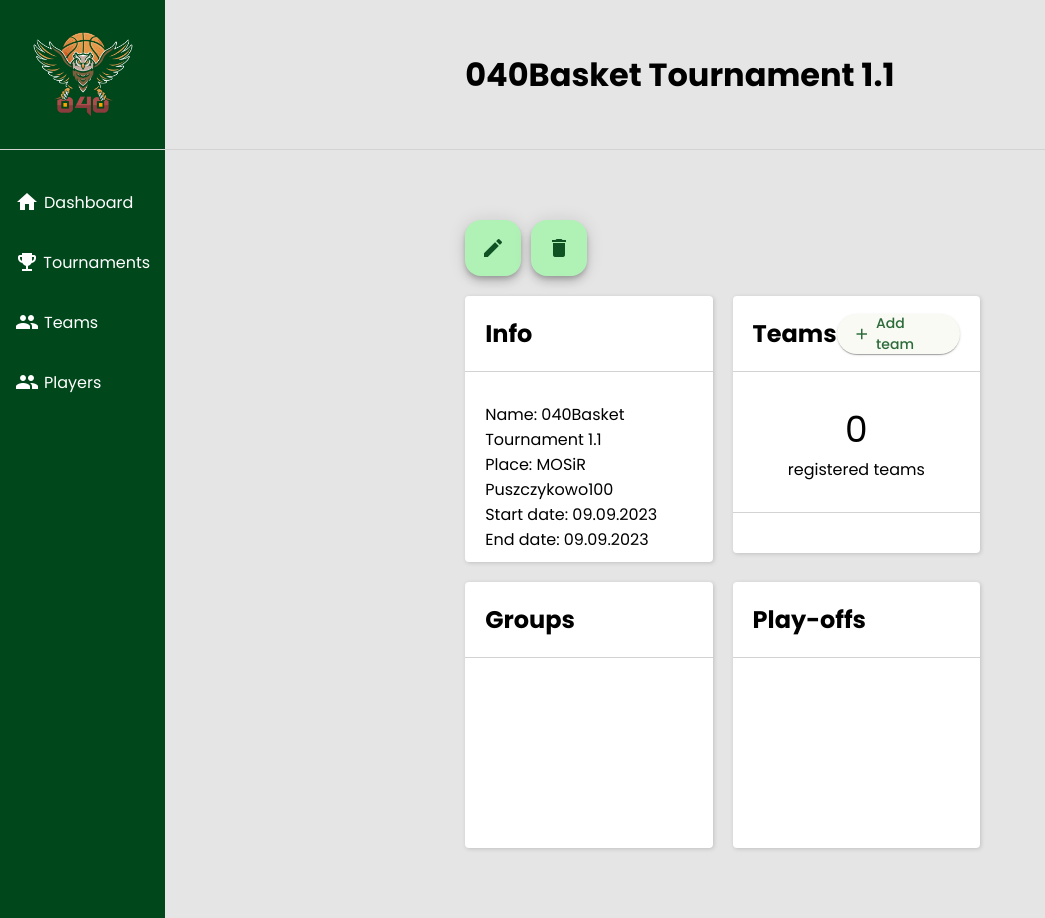
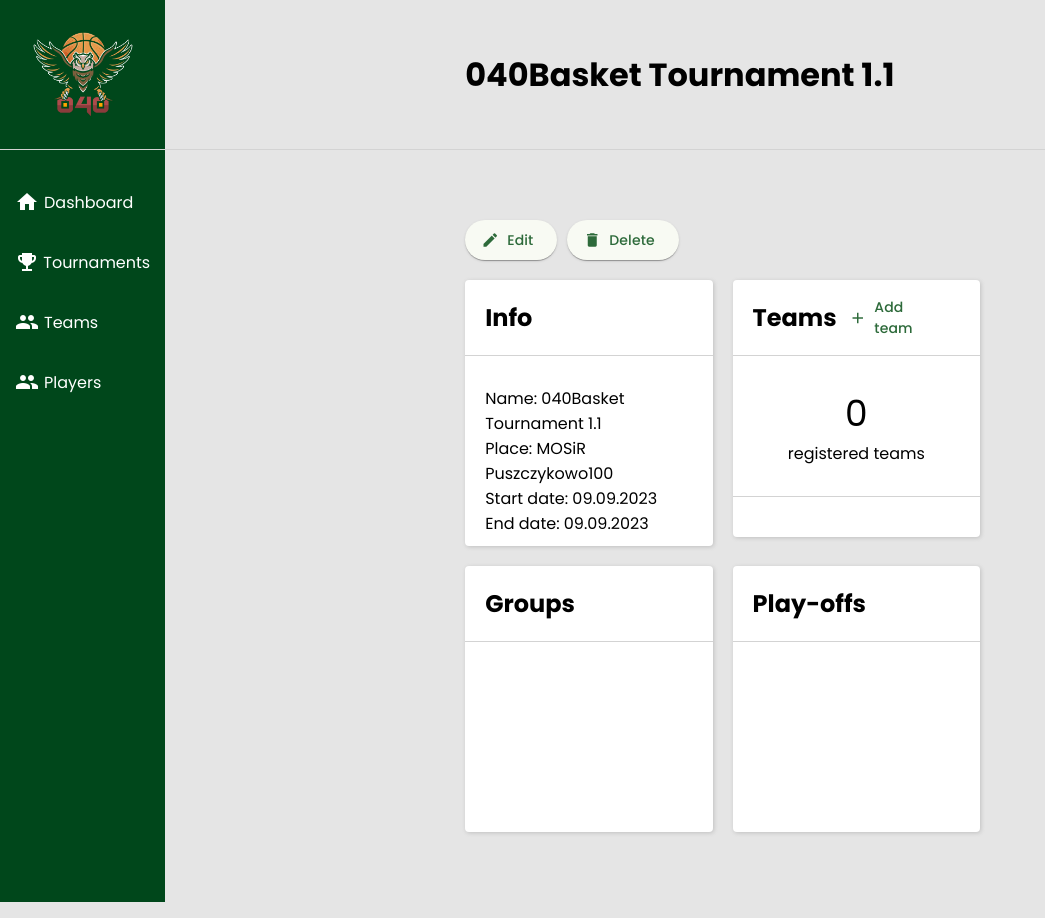
Before and after one commit to kwiatkowskijan/040basket-league, an Angular app: page /tournament/0 in a window 1280 px wide. Shown: the whole page, without its empty margins (0-1045 px from the left). Built offline with nearby package versions, Linux system fonts and the light colour scheme; data requests are answered from the project's data file.

Commit message:
Deleting teams

```diff
--- a/db.json
+++ b/db.json
@@ -65,12 +65,6 @@
       "name": "fsafas",
       "city": "safsa",
       "tournamentId": "2"
-    },
-    {
-      "id": "16d8",
-      "name": "fsafsa",
-      "city": "safas",
-      "tournamentId": "2"
     }
   ],
   "players": [
--- a/src/app/models/team.ts
+++ b/src/app/models/team.ts
@@ -1,5 +1,5 @@
 export interface Team {
-    id: number,
+    id: string,
     name: string,
     city: string,
     tournamentId: string
--- a/src/app/tournament-details/tournament-details.component.html
+++ b/src/app/tournament-details/tournament-details.component.html
@@ -5,12 +5,11 @@
 <div class="section-container">
     <div class="above-items-container">
         <div class="title-area-buttons">
-            <button mat-fab aria-label="Example icon button with a delete icon" (click)="turnOnEditMode()">
-                <mat-icon>edit</mat-icon>
+            <button mat-raised-button (click)="turnOnEditMode()">
+                <mat-icon>edit</mat-icon>Edit
             </button>
-            <button mat-fab aria-label="Example icon button with a delete icon" (click)="deleteTournament()"
-                [hidden]="isNew">
-                <mat-icon>delete</mat-icon>
+            <button mat-raised-button (click)="deleteTournament()" [hidden]="isNew">
+                <mat-icon>delete</mat-icon>Delete
             </button>
         </div>
     </div>
--- a/src/app/tournament-team-details/tournament-team-details/tournament-team-details.component.html
+++ b/src/app/tournament-team-details/tournament-team-details/tournament-team-details.component.html
@@ -4,6 +4,14 @@
 <div class="section-container">
     <div class="above-items-container">
         <h2>Details</h2>
+        <div class="title-area-buttons">
+            <button mat-raised-button (click)="turnOnEditMode()">
+                <mat-icon>edit</mat-icon>Edit
+            </button>
+            <button mat-raised-button (click)="deleteTeam()" [hidden]="isNew">
+                <mat-icon>delete</mat-icon>Delete
+            </button>
+        </div>
     </div>
     <div class="items-container one-column">
         <div class="item">
--- a/src/app/tournament-team-details/tournament-team-details/tournament-team-details.component.ts
+++ b/src/app/tournament-team-details/tournament-team-details/tournament-team-details.component.ts
@@ -89,4 +89,18 @@ export class TournamentTeamDetailsComponent {
       }
     }
   }
+
+  deleteTeam() {
+    if(this.team && !this.isNew) {
+      this.teamService.deleteTeam(this.team.id).subscribe({
+        next: (data) => {
+          this.team = data;
+          console.log("Delete succesful!")
+        },
+        error: (error) => {
+          console.error('Error fetching posts:', error);
+        }
+      })
+    }
+  }
 }
--- a/src/app/tournament-team-list/tournament-team-list/tournament-team-list.component.html
+++ b/src/app/tournament-team-list/tournament-team-list/tournament-team-list.component.html
@@ -2,7 +2,7 @@
     <div class="item-title-area">
         <h2>Teams</h2>
         <div class="action-buttons">
-            <a mat-raised-button [routerLink]="['team']"><mat-icon>add</mat-icon>Add team</a>
+            <a mat-button [routerLink]="['team']"><mat-icon>add</mat-icon>Add team</a>
         </div>
     </div>
     <div class="team-count">
--- a/src/app/tournament-team-list/tournament-team-list/tournament-team-list.component.ts
+++ b/src/app/tournament-team-list/tournament-team-list/tournament-team-list.component.ts
@@ -36,28 +36,28 @@ export class TournamentTeamListComponent {
     this.maxVisibleTeams = this.teamsInTournament.length;
   }
 
-  addTeamToTournament(form: FormGroup) {
+  // addTeamToTournament(form: FormGroup) {
 
-    if (this.addTeamForm.valid) {
-      const teamName: string = form.value.name ?? '';
-      const teamCity: string = form.value.city ?? '';
+  //   if (this.addTeamForm.valid) {
+  //     const teamName: string = form.value.name ?? '';
+  //     const teamCity: string = form.value.city ?? '';
 
-      let team: Team = {
-        id: 0,
-        name: teamName,
-        city: teamCity,
-        tournamentId: this.tournamentId
-      }
+  //     let team: Team = {
+  //       id: 0,
+  //       name: teamName,
+  //       city: teamCity,
+  //       tournamentId: this.tournamentId
+  //     }
 
-      this.teamsService.createTeam(team).subscribe(
-        (data) => {
-          team = data;
-          console.log('Adding succesfull');
-        },
-        (error) => {
-          console.log("Error adding team to tournament", error);
-        }
-      )
-    }
-  }
+  //     this.teamsService.createTeam(team).subscribe(
+  //       (data) => {
+  //         team = data;
+  //         console.log('Adding succesfull');
+  //       },
+  //       (error) => {
+  //         console.log("Error adding team to tournament", error);
+  //       }
+  //     )
+  //   }
+  // }
 }
```
